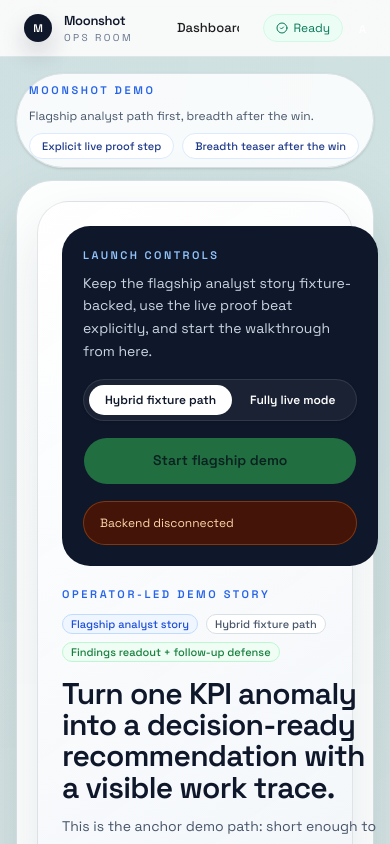
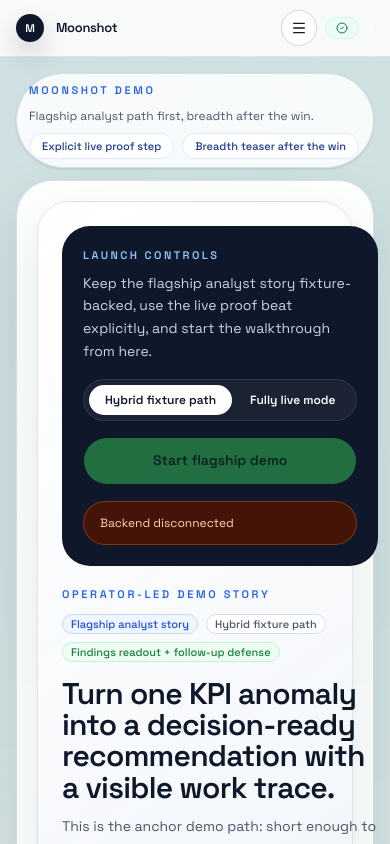
Before and after one commit to Chasonnnn/Moonshot, a Next.js app in the folder apps/app/: page /demo in a window 390 px wide. Shown: the top 844 px of the page. Built offline with nearby package versions, Linux system fonts and the light colour scheme.

Commit message:
feat(app): add mobile employer navigation

```diff
--- a/apps/app/components/employer/shell.tsx
+++ b/apps/app/components/employer/shell.tsx
@@ -1,8 +1,8 @@
 "use client"
 
-import { type ReactNode } from "react"
+import { type ReactNode, useState } from "react"
 import Link from "next/link"
-import { CheckCircle2Icon, Loader2Icon } from "lucide-react"
+import { CheckCircle2Icon, Loader2Icon, MenuIcon, XIcon } from "lucide-react"
 import { usePathname } from "next/navigation"
 import {
   Tooltip,
@@ -32,25 +32,27 @@
   jobCount?: number
 }) {
   const pathname = usePathname()
+  const [mobileNavOpenPath, setMobileNavOpenPath] = useState<string | null>(null)
+  const mobileNavOpen = mobileNavOpenPath === pathname
 
   return (
-    <div className="min-h-screen bg-[linear-gradient(180deg,#F7F3EA_0%,#F4F7F8_48%,#F8FAFC_100%)]">
+    <div className="min-h-screen overflow-x-clip bg-[linear-gradient(180deg,#F7F3EA_0%,#F4F7F8_48%,#F8FAFC_100%)]">
       {/* Top navigation */}
       <header className="sticky top-0 z-50 border-b border-[#D7E0E4]/80 bg-[rgba(248,250,252,0.86)] backdrop-blur-xl">
-        <div className="mx-auto flex h-14 max-w-screen-xl items-center gap-6 px-6 md:px-8">
+        <div className="mx-auto flex h-14 max-w-screen-xl min-w-0 items-center gap-3 px-4 md:gap-4 md:px-8">
           {/* Logo */}
-          <Link href="/dashboard" className="mr-2 flex shrink-0 items-center gap-3">
+          <Link href="/dashboard" className="mr-2 flex min-w-0 shrink items-center gap-3">
             <div className="flex size-7 items-center justify-center rounded-2xl bg-[#0F172A] shadow-[0_12px_24px_rgba(15,23,42,0.18)]">
               <span className="text-[11px] font-semibold leading-none text-white">M</span>
             </div>
-            <div>
-              <span className="block text-[13px] font-semibold tracking-tight text-[#0F172A]">Moonshot</span>
-              <span className="block text-[10px] uppercase tracking-[0.24em] text-[#64748B]">Ops room</span>
+            <div className="min-w-0">
+              <span className="block truncate text-[13px] font-semibold tracking-tight text-[#0F172A]">Moonshot</span>
+              <span className="hidden text-[10px] uppercase tracking-[0.24em] text-[#64748B] sm:block">Ops room</span>
             </div>
           </Link>
 
           {/* Nav links */}
-          <nav className="flex flex-1 items-center gap-1 overflow-x-auto">
+          <nav className="hidden min-w-0 flex-1 items-center gap-1 md:flex">
             {navItems.map((item) => (
               <Link
                 key={item.label}
@@ -68,22 +70,36 @@
           </nav>
 
           {/* Right: job indicator + avatar */}
-          <div className="flex shrink-0 items-center gap-4">
+          <div className="ml-auto flex min-w-0 shrink-0 items-center gap-2 sm:gap-3">
+            <button
+              type="button"
+              onClick={() => setMobileNavOpenPath((prev) => (prev === pathname ? null : pathname))}
+              className="inline-flex h-9 w-9 items-center justify-center rounded-full border border-[#CBD5E1] bg-white text-[#0F172A] md:hidden"
+              aria-label={mobileNavOpen ? "Close navigation menu" : "Open navigation menu"}
+              aria-expanded={mobileNavOpen}
+              aria-controls="employer-mobile-nav"
+              data-testid="mobile-nav-toggle"
+            >
+              {mobileNavOpen ? <XIcon className="size-4" /> : <MenuIcon className="size-4" />}
+            </button>
             {jobCount > 0 ? (
-              <div className="flex items-center gap-1.5 rounded-full border border-[#DBEAFE] bg-[#EFF6FF] px-3 py-1 text-[12px] text-[#1D4ED8]">
+              <div className="flex items-center gap-1.5 rounded-full border border-[#DBEAFE] bg-[#EFF6FF] px-2.5 py-1 text-[12px] text-[#1D4ED8] sm:px-3">
                 <Loader2Icon className="size-3 animate-spin" />
-                <span>Processing {jobCount > 1 ? `(${jobCount})` : ""}</span>
+                <span className="hidden sm:inline">Processing {jobCount > 1 ? `(${jobCount})` : ""}</span>
+                <span className="sm:hidden" aria-hidden="true">{jobCount > 1 ? jobCount : ""}</span>
+                <span className="sr-only">Processing {jobCount > 1 ? `(${jobCount})` : ""}</span>
               </div>
             ) : (
-              <div className="flex items-center gap-1.5 rounded-full border border-[#D1FAE5] bg-[#ECFDF5] px-3 py-1 text-[12px] text-[#047857]">
+              <div className="flex items-center gap-1.5 rounded-full border border-[#D1FAE5] bg-[#ECFDF5] px-2.5 py-1 text-[12px] text-[#047857] sm:px-3">
                 <CheckCircle2Icon className="size-3" />
-                <span>Ready</span>
+                <span className="hidden sm:inline">Ready</span>
+                <span className="sr-only">Ready</span>
               </div>
             )}
             <TooltipProvider>
               <Tooltip>
                 <TooltipTrigger
-                  render={<div className="flex size-8 cursor-default items-center justify-center rounded-full bg-[#0F172A]" />}
+                  render={<div className="hidden size-8 cursor-default items-center justify-center rounded-full bg-[#0F172A] sm:flex" />}
                 >
                   <span className="text-white text-[11px] font-medium">A</span>
                 </TooltipTrigger>
@@ -92,6 +108,27 @@
             </TooltipProvider>
           </div>
         </div>
+        {mobileNavOpen ? (
+          <div id="employer-mobile-nav" className="border-t border-[#E2E8F0] bg-[rgba(248,250,252,0.96)] px-4 py-3 md:hidden">
+            <nav className="grid gap-2">
+              {navItems.map((item) => (
+                <Link
+                  key={item.label}
+                  href={item.href}
+                  onClick={() => setMobileNavOpenPath(null)}
+                  className={[
+                    "rounded-2xl px-3 py-3 text-[13px] font-medium transition-colors",
+                    isNavActive(pathname, item.href)
+                      ? "bg-[#1D1D1F] text-white shadow-[0_10px_20px_rgba(15,23,42,0.16)]"
+                      : "bg-white text-[#0F172A]",
+                  ].join(" ")}
+                >
+                  {item.label}
+                </Link>
+              ))}
+            </nav>
+          </div>
+        ) : null}
       </header>
 
       {children}
```
Also changed, not shown: 1 other file (tests, documents, lock files or other folders).
